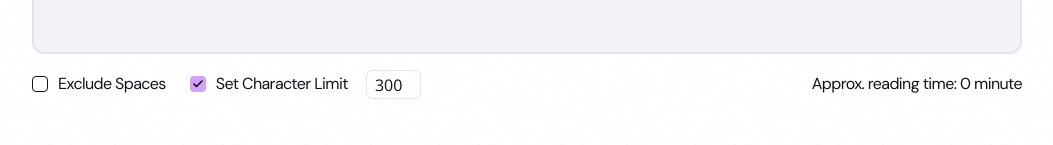
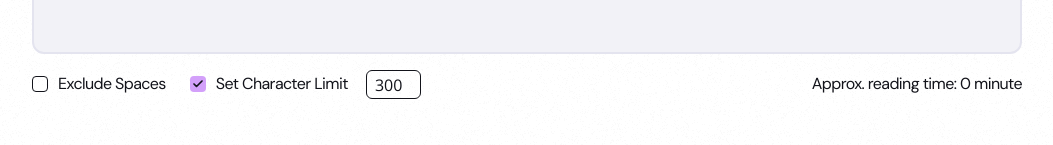
Before and after one commit to shina-wq/angular-character-counter, an Angular app: page / in a window 1280 px wide. Both pictures are taken after a click on the label "Set Character Limit". Shown: the part 510-655 px from the top of the page, without its empty margins (113-1166 px from the left). Built offline with nearby package versions, Linux system fonts and the light colour scheme.

Commit message:
fix: improve hover states, field contrast and reduced motion support

```diff
--- a/src/app/letter-density/letter-density.html
+++ b/src/app/letter-density/letter-density.html
@@ -27,7 +27,7 @@
       (click)="expanded.set(!expanded())"
     >
       {{ expanded() ? 'See less' : 'See more' }}
-      <svg class="size-4 transition-transform" [class.rotate-180]="expanded()" viewBox="0 0 16 16" fill="none" aria-hidden="true">
+      <svg class="size-4 motion-safe:transition-transform" [class.rotate-180]="expanded()" viewBox="0 0 16 16" fill="none" aria-hidden="true">
         <path stroke="currentColor" stroke-linecap="round" stroke-linejoin="round" stroke-width="1.5" d="m4 6 4 4 4-4" />
       </svg>
     </button>
--- a/src/app/text-input/text-input.html
+++ b/src/app/text-input/text-input.html
@@ -52,7 +52,7 @@
         type="number"
         min="1"
         aria-label="Character limit"
-        class="ml-2 h-7.25 w-13.75 [appearance:textfield] rounded-md border border-neutral-200 bg-transparent px-2 font-input tracking-normal hover:bg-neutral-100 dark:border-neutral-600 dark:hover:bg-neutral-800 [&::-webkit-inner-spin-button]:appearance-none"
+        class="ml-2 h-7.25 w-13.75 [appearance:textfield] rounded-md border bg-transparent px-2 font-input tracking-normal hover:bg-neutral-100 dark:hover:bg-neutral-800 [&::-webkit-inner-spin-button]:appearance-none"
         [value]="limit() ?? ''"
         (input)="setLimit(limitField.valueAsNumber)"
       />
--- a/src/styles.css
+++ b/src/styles.css
@@ -61,7 +61,7 @@
     @apply flex cursor-pointer items-center gap-2.5;
 
     input {
-      @apply size-4 cursor-pointer appearance-none rounded-sm border;
+      @apply size-4 cursor-pointer appearance-none rounded-sm border hover:bg-purple-400/30;
       @apply checked:border-transparent checked:bg-purple-400 checked:bg-[url(/images/icon-check.svg)] checked:bg-size-[0.75rem] checked:bg-center checked:bg-no-repeat;
       @apply checked:hover:bg-purple-500;
     }
```
